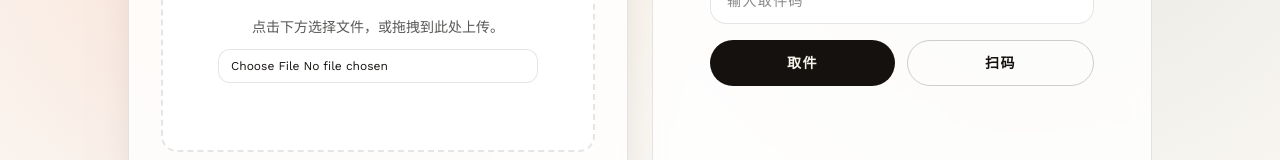
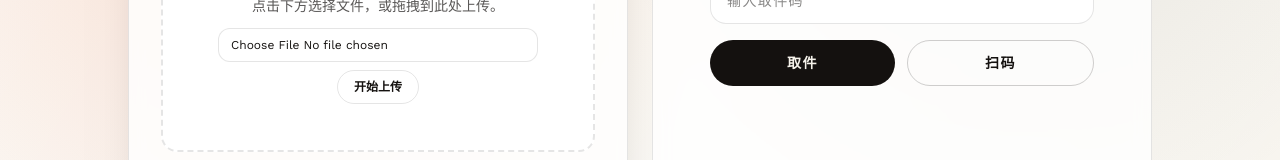
Before and after one commit to zxq0822/qingpan, a Next.js app: page / in a window 1280 px wide. Shown: the part 273-433 px from the top of the page. Built offline with nearby package versions, Linux system fonts and the light colour scheme; no server answers.

Commit message:
Add files via upload

```diff
--- a/src/app/page.tsx
+++ b/src/app/page.tsx
@@ -66,6 +66,16 @@ export default function Home() {
       pushLog(`已选择文件：${picked.name}`);
       uploadFileRef.current?.(picked);
     }
+  };
+
+  const startUploadFromInput = () => {
+    const picked = fileInputRef.current?.files?.[0] ?? null;
+    if (!picked) {
+      setStatus("未选择文件。");
+      pushLog("未检测到已选择文件");
+      return;
+    }
+    handlePickedFile(picked);
   };
 
   const buildQr = async (code: string) => {
@@ -622,6 +632,13 @@ export default function Home() {
                   }}
                   className="mt-3 w-full max-w-xs rounded-xl border border-black/10 bg-white px-3 py-2 text-xs"
                 />
+                <button
+                  type="button"
+                  onClick={startUploadFromInput}
+                  className="mt-2 rounded-full border border-black/10 px-4 py-2 text-xs font-semibold"
+                >
+                  开始上传
+                </button>
                 {isUploading ? (
                   <div className="mt-3 text-[11px] text-foreground/60 sm:mt-4 sm:text-xs sm:uppercase sm:tracking-[0.3em] qp-drop-meta">
                     上传中...
```
